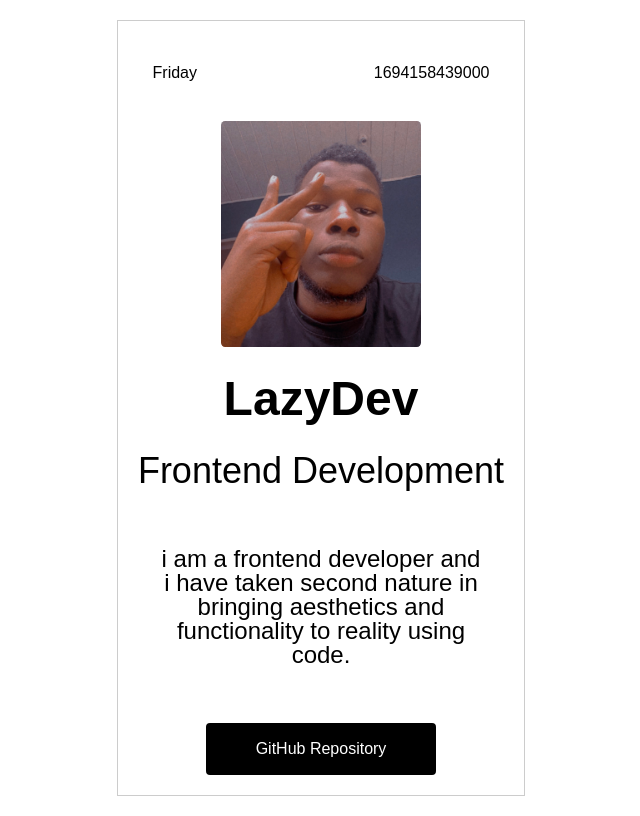
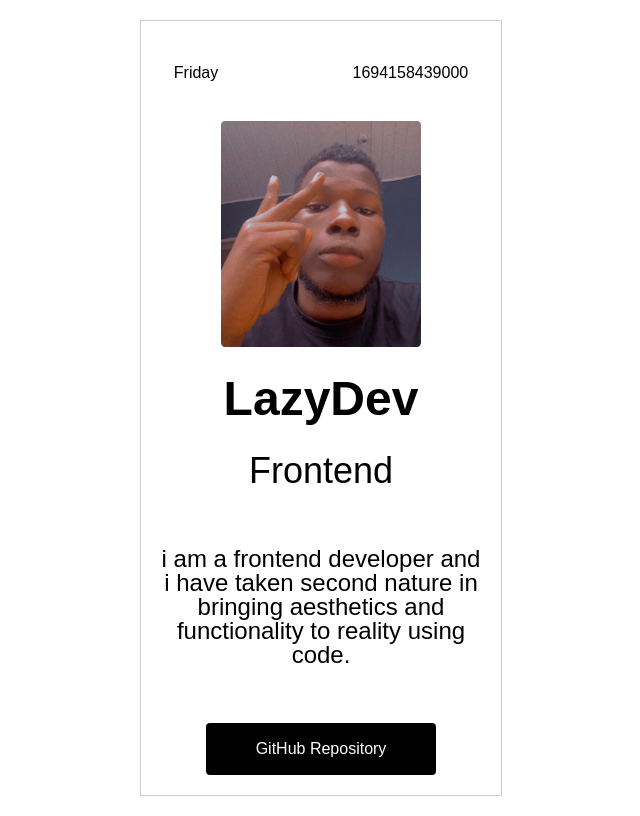
Before and after one commit to Harlihm/stage1, a plain HTML site: page index.html in a window 1280 px wide. Shown: the whole page, without its empty margins (327-967 px from the left). Drawn offline with Linux system fonts and the light colour scheme.

Commit message:
Update index.html

```diff
--- a/index.html
+++ b/index.html
@@ -20,7 +20,7 @@
       />
       <h1 class="slackName" data-testid="slackUserName">LazyDev</h1>
 
-      <p class="myTrack" data-testid="myTrack">Frontend Development</p>
+      <p class="myTrack" data-testid="myTrack">Frontend</p>
       <p class="info">
         i am a frontend developer and i have taken second nature in bringing aesthetics and functionality to reality using code.
       </p>
```
